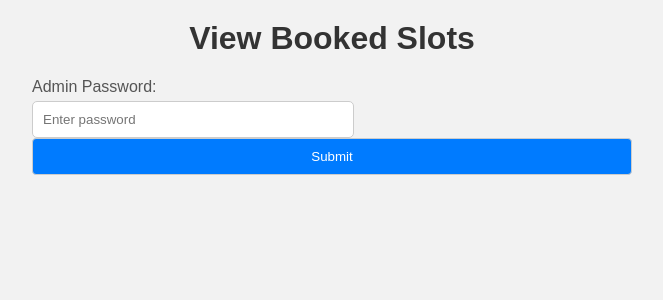
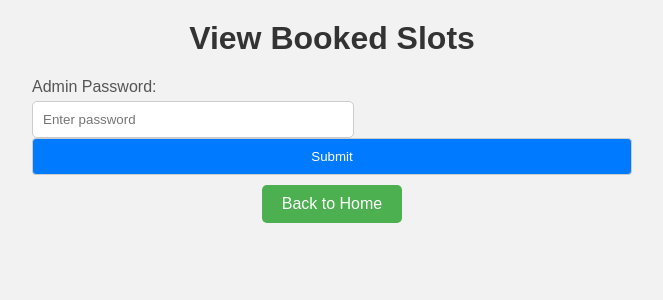
Before and after one commit to LEKSHMI-01/BookMySpace, a Flask app: page /slot in a window 1280 px wide. Shown: the top 300 px of the page, without its empty margins (308-971 px from the left). Run offline with Flask 3, Linux system fonts and the light colour scheme.

Commit message:
back-button

```diff
--- a/booking_details.csv
+++ b/booking_details.csv
@@ -7,3 +7,7 @@
 20230624185017,4,chandu,kl8945,2023-06-24,19:05,19:53
 20230627083143,1,vinu,kl5343,2023-06-28,00:00,00:30
 20230627085131,5,minna,kl5623,2023-06-27,13:05,13:30
+20230731195416,1,riya,kl5623,2023-11-28,20:54,22:54
+20230731200551,1,riya,kl5623,2023-08-17,09:00,11:05
+20230731201144,1,riya,kl23457,2023-08-10,20:11,22:13
+20230731201456,1,riya,kl5623,2023-08-29,11:14,00:14
--- a/templates/slotlist.html
+++ b/templates/slotlist.html
@@ -70,6 +70,22 @@
                 <br>
                 <input type="submit" value="Submit">
             </form>
+            <a class="back-button" href="/home">Back to Home</a>
+            <style>
+                .back-button {
+        display: inline-block;
+        padding: 10px 20px;
+        background-color: #4CAF50;
+        color: white;
+        text-decoration: none;
+        border-radius: 5px;
+      }
+
+
+      .back-button:hover {
+        background-color: #45a049;
+      }
+            </style>
 
     </div>
 </body>
```
Also changed, not shown: static/back-button.css (added, +14 -0 lines), templates/booked.html (+17 -0 lines), templates/extended.html (+16 -0 lines).
